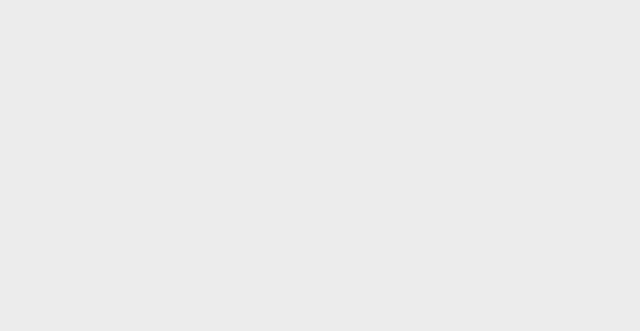
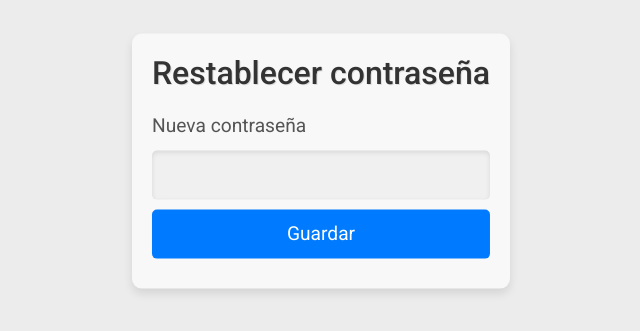
Before and after one commit to git-felipeUrtubia/Prueba-2-FullStack, a React (Vite) app: page /reset-password in a window 1280 px wide. Before the commit this address had no page. Shown: the part 239-570 px from the top of the page, without its empty margins (319-959 px from the left). Built offline with nearby package versions, Linux system fonts and the light colour scheme; sample sign-in values are in the browser's storage.

Commit message:
Seccion Login implementada

```diff
--- /dev/null
+++ b/src/assets/styles/resetPassword.css
@@ -0,0 +1,102 @@
+/* From Uiverse.io by pandey_saurav_ */
+
+.card_padre {
+    position: absolute;
+    top: 50%;
+    left: 50%;
+    transform: translate(-50%, -50%);
+}
+
+/* From Uiverse.io by ClawHack1 */
+.login-card {
+  background-color: #f8f8f8;
+  border-radius: 10px;
+  box-sizing: border-box;
+  padding: 20px;
+  max-width: 400px;
+  box-shadow: 0px 5px 10px rgba(0, 0, 0, 0.1);
+}
+
+.card-header {
+  text-align: center;
+  margin-bottom: 20px;
+}
+
+.card-header h1 {
+  font-size: 2em;
+  color: #333;
+  text-shadow: 1px 1px #ddd;
+}
+
+.form-group {
+    width: 100%;
+  margin-bottom: 10px;
+}
+
+
+.form-group input {
+    width: 100%;
+}
+
+.form-group label {
+  display: block;
+  font-size: 1.2em;
+  color: #555;
+  margin-bottom: 10px;
+}
+
+input[type="text"],
+input[type="email"],
+input[type="password"] {
+  box-sizing: border-box;
+  padding: 10px;
+  border-radius: 5px;
+  border: none;
+  background-color: #f0f0f0;
+  font-size: 1.2em;
+  color: #555;
+  box-shadow: inset 0px 2px 5px rgba(0, 0, 0, 0.1);
+  transition: box-shadow 0.3s ease;
+}
+
+input[type="text"]:focus,
+input[type="email"]:focus,
+input[type="password"]:focus {
+  box-shadow: inset 0px 2px 5px rgba(0, 0, 0, 0.3);
+  outline: none;
+}
+
+input[type="submit"] {
+  background-color: #007bff;
+  border: none;
+  border-radius: 5px;
+  color: #fff;
+  cursor: pointer;
+  font-size: 1.2em;
+  padding: 10px;
+  transition: background-color 0.3s ease;
+}
+
+input[type="submit"]:hover {
+  background-color: #0069d9;
+}
+
+.login-button {
+  background-color: #007bff;
+  border: none;
+  border-radius: 5px;
+  color: #fff;
+  cursor: pointer;
+  font-size: 1.2em;
+  padding: 10px;
+  width: 100%;
+  transition: background-color 0.3s ease;
+  transition: 0.25s;
+}
+
+.login-button:hover {
+  background-color: #0069d9e7;
+  -webkit-box-shadow: 0px 0px 30px 0px rgba(0,105,217,1);
+  -moz-box-shadow: 0px 0px 30px 0px rgba(0,105,217,1);
+  box-shadow: 0px 0px 30px 0px rgba(0,105,217,1);
+}
--- a/src/assets/styles/sign.css
+++ b/src/assets/styles/sign.css
@@ -18,6 +18,13 @@
     display: flex;
     justify-content: center;
     align-items: center;
+}
+
+.contain-reset-passd {
+  width: 100%;
+  display: flex;
+  justify-content: center;
+  align-items: center;
 }
 
 /* From Uiverse.io by nathann09 */
--- /dev/null
+++ b/src/assets/styles/updatePassd.css
@@ -0,0 +1,98 @@
+
+
+
+.card-passd {
+    position: absolute;
+    top: 50%;
+    left: 50%;
+    transform: translate(-50%, -50%);
+}
+
+
+.popup {
+  position: relative;
+  width: 320px;
+  height: fit-content;
+  background: #FFFFFF;
+  box-shadow: 0px 187px 75px rgba(0, 0, 0, 0.01), 0px 105px 63px rgba(0, 0, 0, 0.05), 0px 47px 47px rgba(0, 0, 0, 0.09), 0px 12px 26px rgba(0, 0, 0, 0.1), 0px 0px 0px rgba(0, 0, 0, 0.1);
+  border-radius: 13px;
+}
+
+.form_index {
+  display: flex;
+  flex-direction: column;
+  align-items: center;
+  padding: 20px;
+  gap: 20px;
+}
+
+.icon {
+  display: flex;
+  align-items: center;
+  justify-content: center;
+  width: 60px;
+  height: 60px;
+  background: #ECF1FD;
+  box-shadow: 0px 0.5px 0.5px #EFEFEF, 0px 1px 0.5px rgba(239, 239, 239, 0.5);
+  border-radius: 5px;
+}
+
+.note {
+  display: flex;
+  flex-direction: column;
+  gap: 8px;
+}
+
+.title {
+  font-style: normal;
+  font-weight: 700;
+  font-size: 17px;
+  line-height: 24px;
+  color: #2B2B2F;
+}
+
+.subtitle {
+  font-style: normal;
+  font-weight: 600;
+  font-size: 13px;
+  line-height: 18px;
+  color: #5F5D6B;
+}
+
+.input_field {
+  width: 100%;
+  height: 42px;
+  padding: 0 0 0 12px;
+  border-radius: 5px;
+  outline: none;
+  border: 1px solid #e5e5e5;
+  filter: drop-shadow(0px 1px 0px #efefef)
+    drop-shadow(0px 1px 0.5px rgba(239, 239, 239, 0.5));
+  transition: all 0.3s cubic-bezier(0.15, 0.83, 0.66, 1);
+}
+
+.input_field:focus {
+  border: 1px solid transparent;
+  box-shadow: 0px 0px 0px 1px #2B2B2F;
+  background-color: transparent;
+}
+
+.form_index button.submit {
+  display: flex;
+  flex-direction: row;
+  justify-content: center;
+  align-items: center;
+  padding: 10px 18px;
+  gap: 10px;
+  width: 100%;
+  height: 42px;
+  background: linear-gradient(180deg, #4480FF 0%, #115DFC 50%, #0550ED 100%);
+  box-shadow: 0px 0.5px 0.5px #EFEFEF, 0px 1px 0.5px rgba(239, 239, 239, 0.5);
+  border-radius: 5px;
+  border: 0;
+  font-style: normal;
+  font-weight: 600;
+  font-size: 12px;
+  line-height: 15px;
+  color: #ffffff;
+}
--- a/src/components/pages/login/createSign.jsx
+++ b/src/components/pages/login/createSign.jsx
@@ -2,8 +2,11 @@
 import { useState } from 'react'
 import '../../../assets/styles/createSign.css'
 import axios from "axios"
+import { useNavigate } from 'react-router-dom'
 
 export const CreateSign = () => {
+
+    const nav = useNavigate()
 
     const [form, setForm] = useState({
         "first_name": "",
@@ -133,6 +136,7 @@ export const CreateSign = () => {
                     passd: "",
                     passd_conf: ""
                 });
+                nav("/home/login")
             })
             .catch(error => {
                 console.error("Error:", error);
--- /dev/null
+++ b/src/components/pages/login/resetPassword.jsx
@@ -0,0 +1,70 @@
+
+import axios from 'axios';
+import '../../../assets/styles/resetPassword.css'
+import { useState } from 'react';
+import { useNavigate } from 'react-router-dom';
+
+
+
+
+export const ResetPassword = () => {
+
+    const [passd, setPassd] = useState("");
+
+    const params = new URLSearchParams(window.location.search);
+    const tokenPath = params.get("token");
+    console.log(tokenPath)
+
+    const nav = useNavigate()
+
+    const handleSubmit = (e) => {
+        e.preventDefault()
+
+        axios.post('http://localhost:8080/api/v1/passd/auth/reset-password', {
+
+            token: tokenPath,
+            newPassword: passd
+
+        }).then(response => {
+
+            console.log(response.data)
+            nav("/home/login")
+
+
+        }).catch(error => {
+            console.log("Error: ", error)
+        })
+
+    }
+
+
+    return (
+        <div className='card_padre'>
+            <div class="login-card">
+                <div class="card-header">
+                    <h1>Restablecer contraseña</h1>
+                </div>
+                <div class="card-body">
+                    <form onSubmit={handleSubmit}>
+                        <div class="form-group">
+                            <label for="password">Nueva contraseña</label>
+                            <input
+                                type="password"
+                                id="password"
+                                name="passd"
+                                value={passd}
+                                required=""
+                                onChange={(e) => setPassd(e.target.value)}
+                            />
+                        </div>
+                        <div class="form-group">
+                            <button type="submit" class="login-button">Guardar</button>
+                        </div>
+                    </form>
+                </div>
+            </div>
+
+        </div>
+
+    )
+}
--- a/src/components/pages/login/sign.jsx
+++ b/src/components/pages/login/sign.jsx
@@ -2,7 +2,6 @@ import { useNavigate } from 'react-router-dom';
 import { useState } from 'react';
 import '../../../assets/styles/sign.css'
 import axios from "axios"
-import { data } from 'react-router-dom';
 
 
 export const Sign = () => {
@@ -90,6 +89,12 @@ export const Sign = () => {
                         />
                     </div>
 
+                    <div className='contain-reset-passd'>
+                        <span>
+                            <a href="/home/perfil/password">¿Olvidaste contraseña?</a>
+                        </span>
+                    </div>
+
                     <button type="submit" className="submit">Sign in</button>
 
                     <p className="signup-link">
--- /dev/null
+++ b/src/components/pages/login/updatePassd.jsx
@@ -0,0 +1,59 @@
+import { useState } from 'react';
+import '../../../assets/styles/updatePassd.css'
+import axios from 'axios';
+
+
+export const UpdatePassd = () => {
+
+    const [emailSubmit, setEmailSubmit] = useState("");
+
+    const handleSubmit = () => {
+
+        axios.post(`http://localhost:8080/api/v1/passd/auth/solicitar-password`, {
+            email: emailSubmit
+        }).then(response => {
+
+            console.log(response.data)
+
+
+        }).catch(error => {
+            console.log("Error: ", error)
+
+        })
+
+    }
+
+    return (
+        <section className="card-passd">
+            <div className="popup">
+                <form className="form_index" onSubmit={handleSubmit}>
+                    <div className="icon">
+                        <svg xmlns="http://www.w3.org/2000/svg" fill="none" viewBox="0 0 34 34" height="34" width="34">
+                            <path strokeLinejoin="round" strokeWidth="2.5" stroke="#115DFC" d="M7.08385 9.91666L5.3572 11.0677C4.11945 11.8929 3.50056 12.3055 3.16517 12.9347C2.82977 13.564 2.83226 14.3035 2.83722 15.7825C2.84322 17.5631 2.85976 19.3774 2.90559 21.2133C3.01431 25.569 3.06868 27.7468 4.67008 29.3482C6.27148 30.9498 8.47873 31.0049 12.8932 31.1152C15.6396 31.1838 18.3616 31.1838 21.1078 31.1152C25.5224 31.0049 27.7296 30.9498 29.331 29.3482C30.9324 27.7468 30.9868 25.569 31.0954 21.2133C31.1413 19.3774 31.1578 17.5631 31.1639 15.7825C31.1688 14.3035 31.1712 13.564 30.8359 12.9347C30.5004 12.3055 29.8816 11.8929 28.6437 11.0677L26.9171 9.91666"></path>
+                            <path strokeLinejoin="round" strokeWidth="2.5" stroke="#115DFC" d="M2.83331 14.1667L12.6268 20.0427C14.7574 21.3211 15.8227 21.9603 17 21.9603C18.1772 21.9603 19.2426 21.3211 21.3732 20.0427L31.1666 14.1667"></path>
+                            <path strokeWidth="2.5" stroke="#115DFC" d="M7.08331 17V8.50001C7.08331 5.82872 7.08331 4.49307 7.91318 3.66321C8.74304 2.83334 10.0787 2.83334 12.75 2.83334H21.25C23.9212 2.83334 25.2569 2.83334 26.0868 3.66321C26.9166 4.49307 26.9166 5.82872 26.9166 8.50001V17"></path>
+                            <path strokeLinejoin="round" strokeLinecap="round" strokeWidth="2.5" stroke="#115DFC" d="M14.1667 14.1667H19.8334M14.1667 8.5H19.8334"></path>
+                        </svg>
+                    </div>
+                    <div className="note">
+                        <label className="title">🔒 Restablecer contraseña</label>
+                        <span className="subtitle">Ingresa tu correo electrónico y te enviaremos un enlace para que puedas crear una nueva contraseña de forma segura.</span>
+                    </div>
+                    <input
+                        placeholder="Enter your e-mail"
+                        title="Enter your e-mail"
+                        name="email"
+                        value={emailSubmit}
+                        type="email"
+                        className="input_field"
+                        onChange={(e) => setEmailSubmit(e.target.value)}
+                    />
+                    <button className="submit">ENVIAR ENLACE</button>
+                    <a href="/home/login">Volver</a>
+
+                </form>
+
+            </div>
+        </section>
+    )
+}
--- a/src/main.jsx
+++ b/src/main.jsx
@@ -13,6 +13,8 @@ import { Blog } from './components/pages/w-osorio/pages/Blog.jsx';
 import { Contacto } from './components/pages/w-osorio/pages/Contacto.jsx';
 import { Perfil } from './components/pages/login/perfil.jsx';
 import { Pedidos } from './components/pages/pedidos/pedidos.jsx';
+import { UpdatePassd } from './components/pages/login/updatePassd.jsx';
+import { ResetPassword } from './components/pages/login/resetPassword.jsx';
 
 createRoot(document.getElementById('root')).render(
   <StrictMode>
@@ -29,7 +31,8 @@ createRoot(document.getElementById('root')).render(
         <Route path="/home/blog" element={<Blog />} />
         <Route path="/home/contacto" element={<Contacto />} />
         <Route path="/home/perfil/pedidos" element={<Pedidos />} />
-
+        <Route path="/home/perfil/password" element={<UpdatePassd />} />
+        <Route path="/reset-password" element={<ResetPassword />} />
       </Routes>
     </BrowserRouter>
   </StrictMode>,
```
